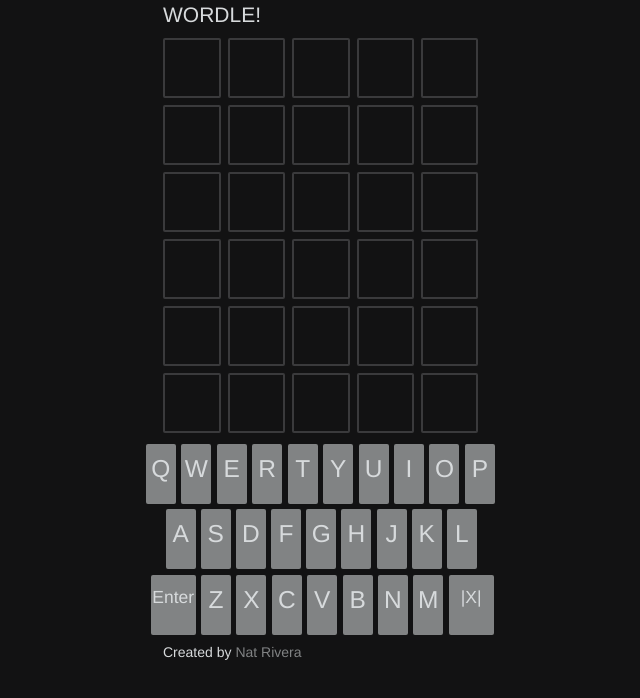
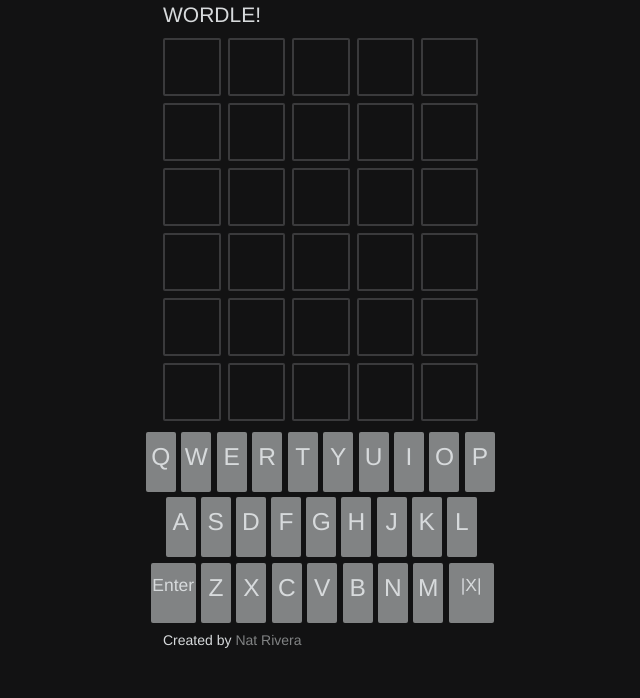
Before and after one commit to natrivera/wordle_game, a plain HTML site: page index.html in a window 1280 px wide. Shown: the whole page, without its empty margins (312-952 px from the left). Drawn offline with nearby package versions, Linux system fonts and the light colour scheme; no server answers.

Commit message:
Update index.css

```diff
--- a/index.css
+++ b/index.css
@@ -23,10 +23,11 @@
 .guesspiece {
   text-align: center;
   font-size: 2.5em;
-  height: 60px;
+  height: 58px;
   border: 2px #3a3a3c solid ;
   border-radius: 2px;
   margin: 1%;
+  font-weight: bold;
 }
 .spacer {
   min-height: 5px;
```
